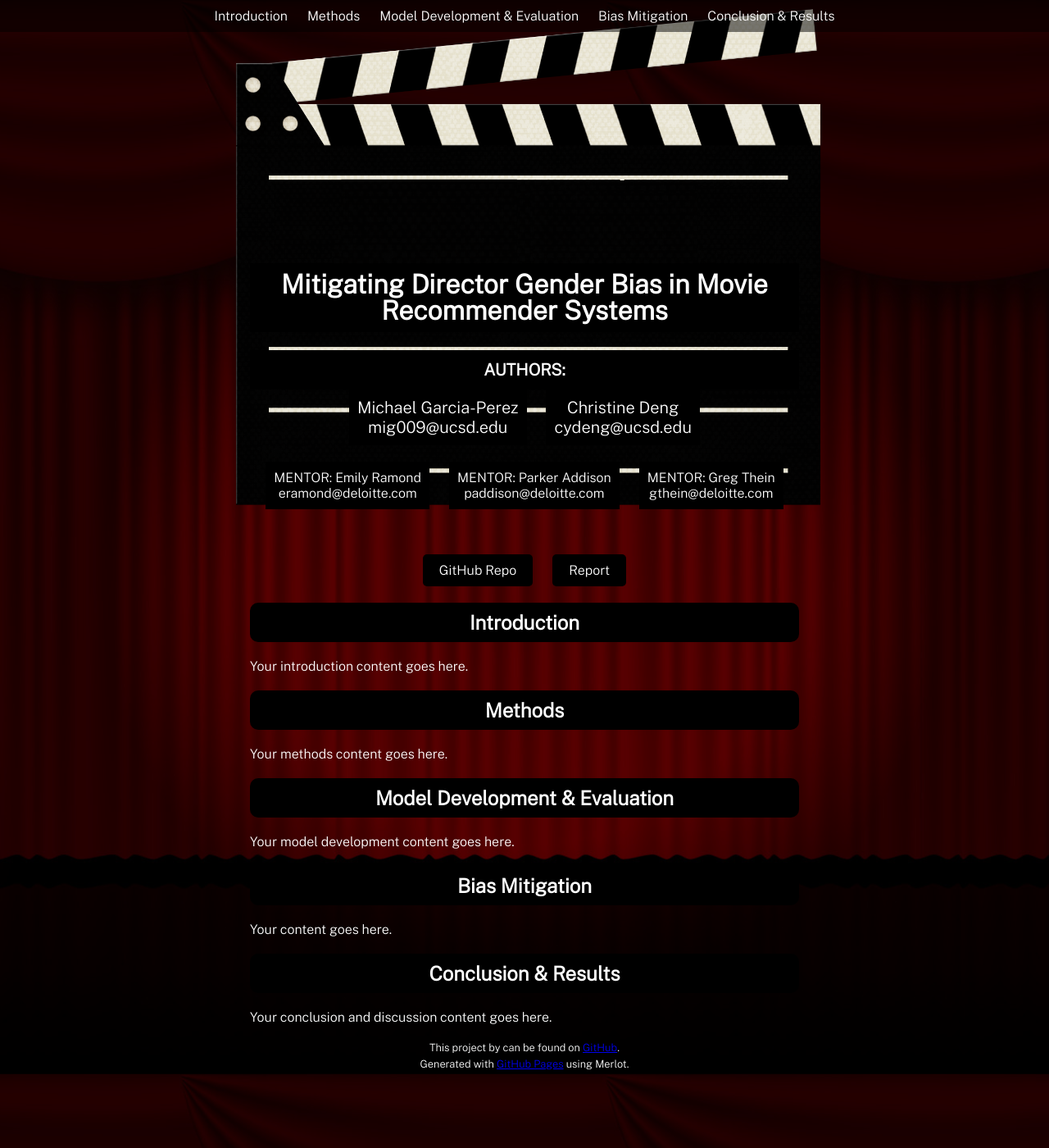
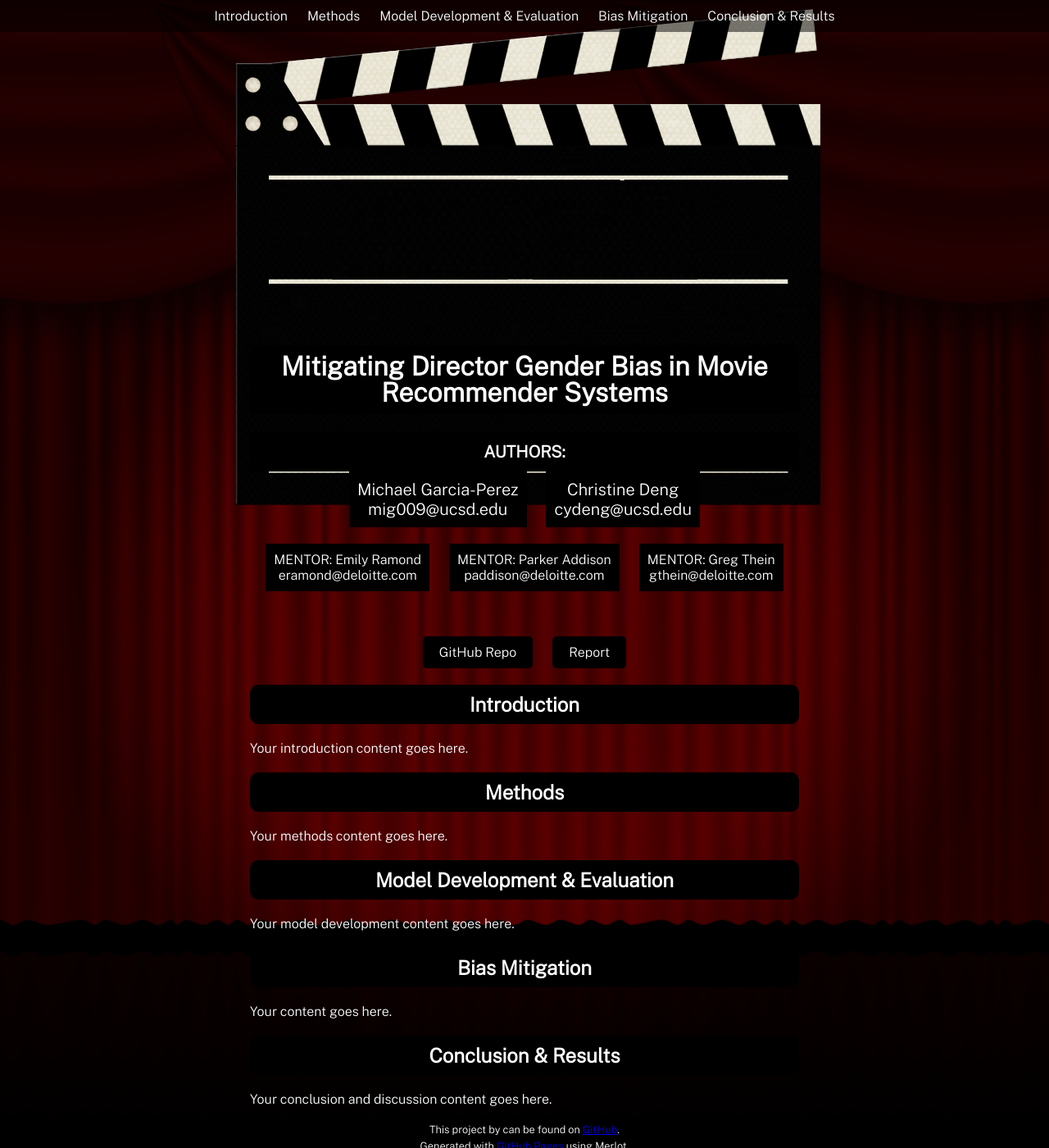
Before and after one commit to michael-garciaperez/DSC180A-Methodology-5, a Jekyll site: the page built from index.md, in a window 1280 px wide and 1400 px high. Shown: the whole window at 82% size. Built offline with Jekyll 4.4.1, drawn with Linux system fonts in a browser that asks for light colours.

Commit message:
Update style.scss

```diff
--- a/assets/css/style.scss
+++ b/assets/css/style.scss
@@ -26,7 +26,7 @@
   z-index: 2;
   margin: 0 auto;
   max-width: 670px; /* Adjusted maximum width */
-  padding: 300px 40px 25px; /* Increased top padding to shift everything down more */
+  padding: 400px 40px 25px; /* Increased top padding to shift everything down more */
   background-image: url('../images/clap_board.png');
   background-size: 100%;
   background-repeat: no-repeat;
```
